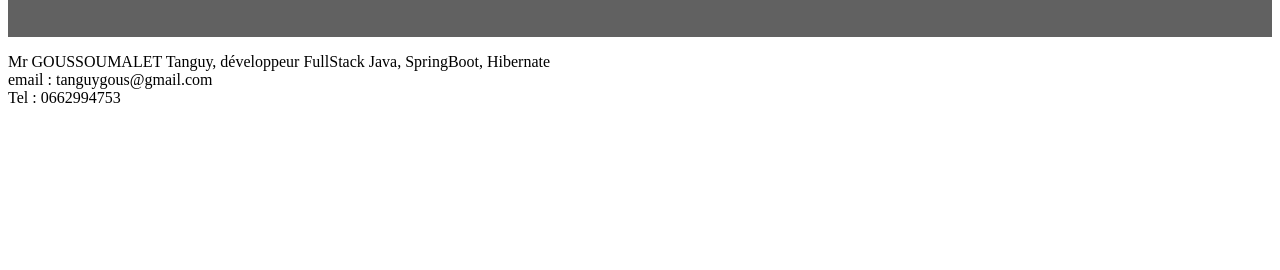
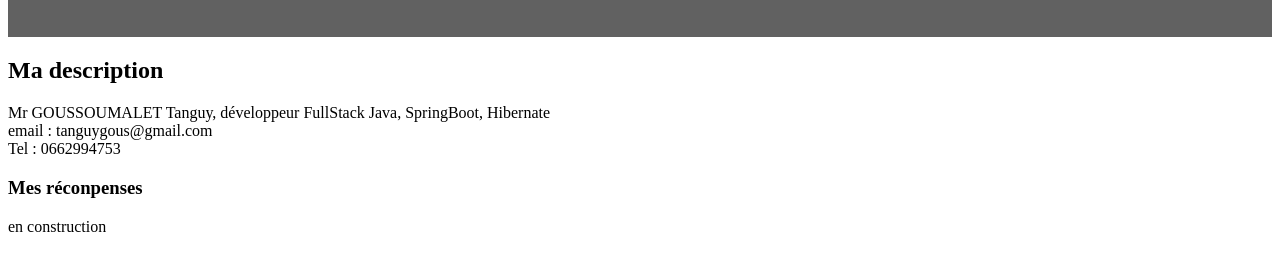
Before and after one commit to Goussoumalet/mon-site-web, a plain HTML site: page index.html in a window 1280 px wide. Shown: the part 120-390 px from the top of the page. Drawn offline with Linux system fonts and the light colour scheme.

Commit message:
c'est bon git

```diff
--- a/index.html
+++ b/index.html
@@ -15,13 +15,21 @@
           <div id="top-banner">
               <h1> Welcome in my site web</h1>
         </div>
-
+          <!-- description-->
          <div>
+              <h2>Ma description</h2>
            <p>Mr GOUSSOUMALET Tanguy, développeur FullStack Java, SpringBoot, Hibernate<br>
                  email : tanguygous@gmail.com <br> Tel : 0662994753<br>
              </p>
 
          </div>
+
+            <!-- reconpense-->
+         <div>
+             <h3> Mes réconpenses</h3>
+            <p> en construction</p>
+
+          </div>
 
     </body>
 
```
